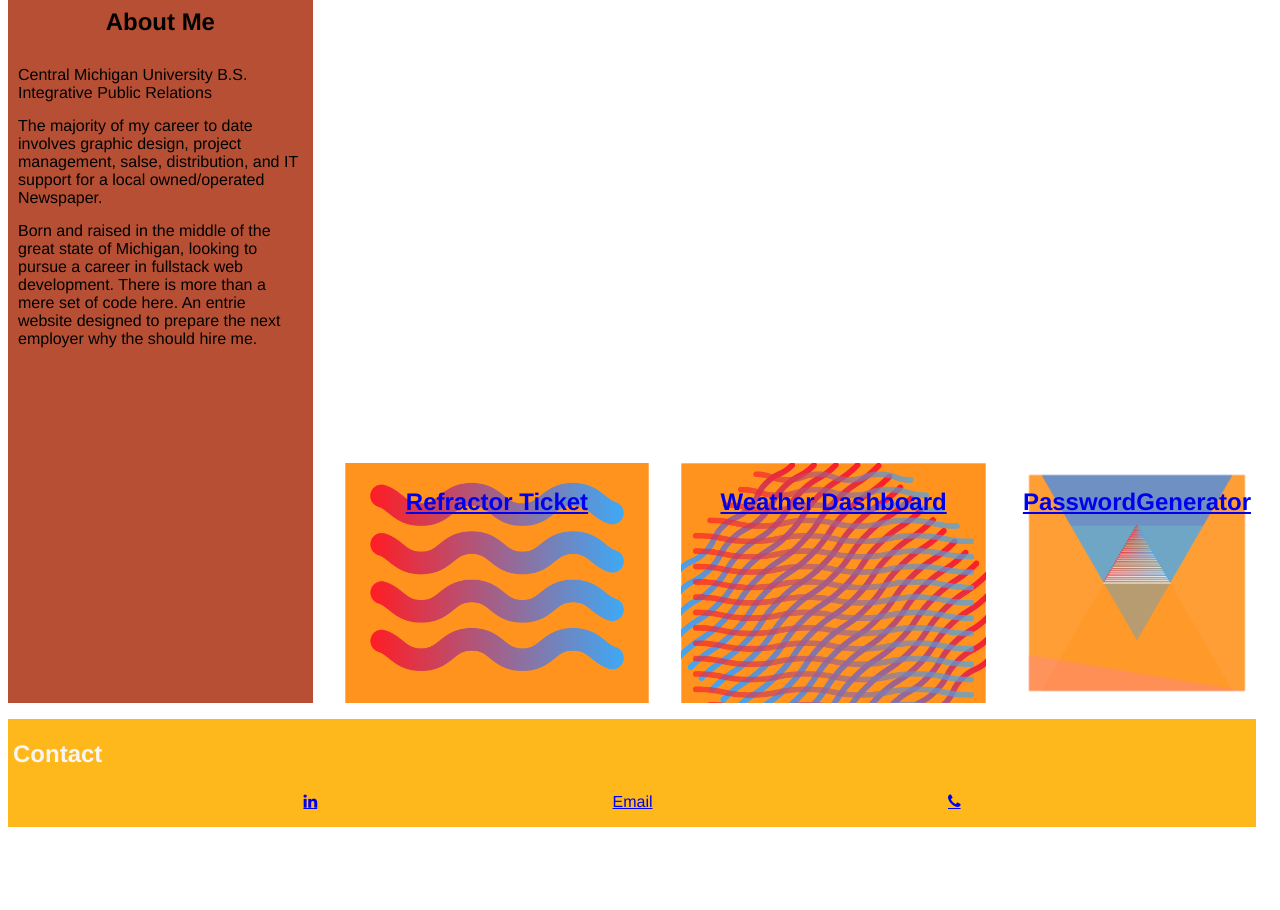
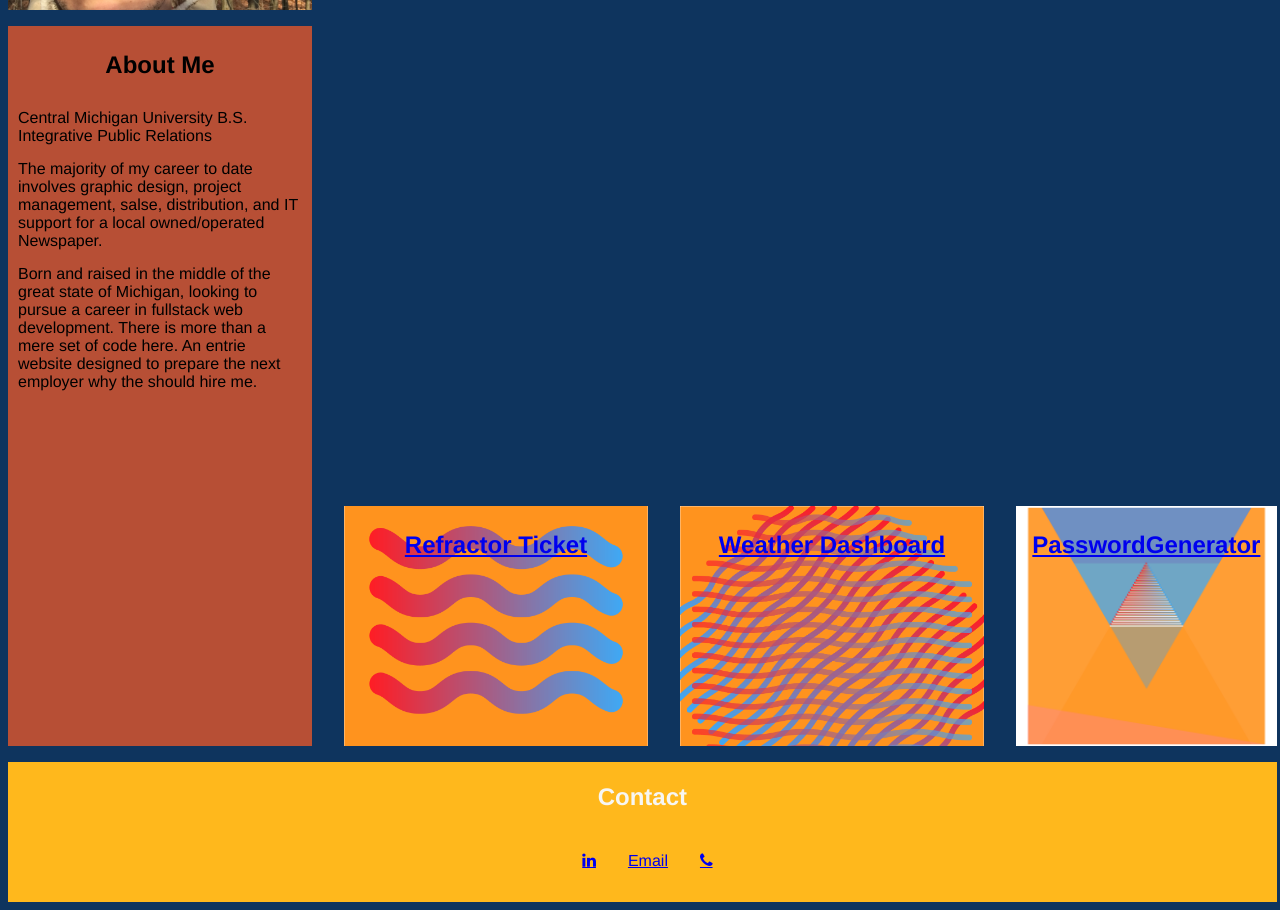
Before and after one commit to CrispyCoder817/Portfolio, a plain HTML site: page index.html in a window 1280 px wide. Shown: the part 386-1296 px from the top of the page. Before the commit the page ends 1221 px from the top, so only its background shows below. Drawn offline with Linux system fonts and the light colour scheme; files whose address does not match are found by name.

Commit message:
links played better

```diff
--- a/assets/stylesheet/styles.css
+++ b/assets/stylesheet/styles.css
@@ -23,6 +23,9 @@
     margin-left: 16px;
 }
 
+body {
+    background-color: #0E345E;
+}
 
 /* initialized grid sets */
 .wrapper {
@@ -155,12 +158,19 @@ ul {
     font-family:var(--Type);
     list-style-type: none;
     display: flex;
-    justify-content: space-evenly;
-    align-content: stretch;
-    padding-inline-start: 0px;
+    justify-content: center;
+    align-content: center;
+    padding-inline-start: 10px;
     color:whitesmoke;
 
+
+
 }
+
+li {
+    padding: 1rem;
+}
+
 
 .abt {
     color:var(--Color01);
@@ -174,9 +184,12 @@ grid-row-end: 50;
 color: var(--Color04)
 }
 #con {
+    text-align: center;
     color: var(--Color04);
     padding-top: 1px;
-    display:flex;
-    justify-content: flex-start;
-    align-content: center;
 }
+#conlinks {
+    margin: 1rem;
+    padding: 2rem;
+    word-spacing: 3em;
+}
--- a/index.html
+++ b/index.html
@@ -26,7 +26,7 @@
         <div class="box3 float-left">
         </div>
         <div class="box4 float-left">
-            <a href="https://crispycoder817.github.io/Project-1/" target="_blank"><h2 id="pro">Projects</h2></a>
+            <a href="https://crispycoder817.github.io/Project-1/" target="_blank"><h2 id="pro">Group Project</h2></a>
         </div>
         <div class="box5 float-left">
         <h2 id="abt">About Me</h2>
@@ -47,9 +47,9 @@
             <!-- Contact inforamtion with direct link access -->
             <h2 id="con">Contact</h2>
             <ul>
-                <li><a href="https://www.linkedin.com/in/brandongeorgemerritt/"class="fa fa-linkedin"></a></li>
-                <li><a href="mailto:brandongmerritt@gmail.com">Email</a></li>
-                <li><a href="tel:+9894449084"class="fa fa-phone"></a></li>
+                <li id="#conlinks"><a href="https://www.linkedin.com/in/brandongeorgemerritt/" target="_blank" class="fa fa-linkedin"></a></li>
+                <li id="#conlinks"><a href="mailto:brandongmerritt@gmail.com" target="_blank"> Email</a></li>
+                <li id="#conlinks"><a href="tel:+9894449084" target="_blank" class="fa fa-phone"></a></li>
             </ul>
         </footer>
     </div>
```
